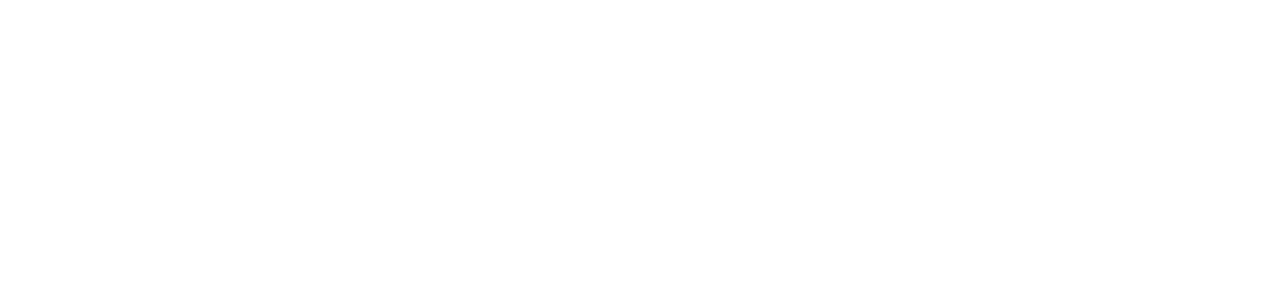
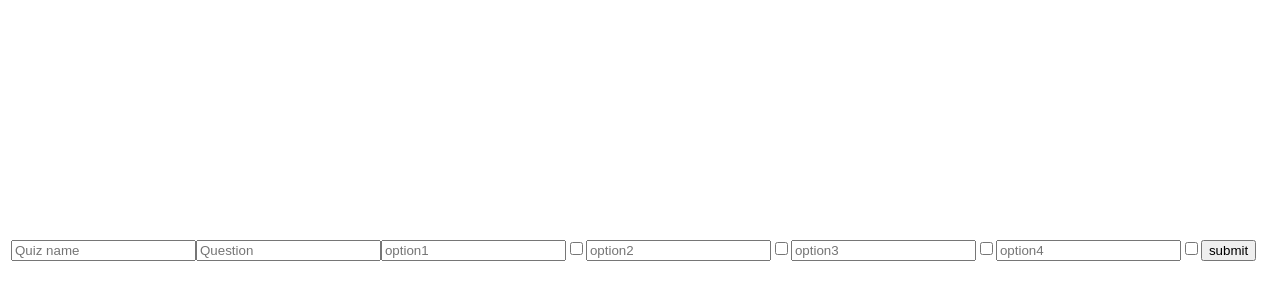
Before and after one commit to Vahagn0/quizApp, a React (Create React App) app in the folder FrontEnd/: page /super in a window 1280 px wide. Before the commit this address had no page. Shown: the part 146-446 px from the top of the page. Built offline with nearby package versions, Linux system fonts and the light colour scheme.

Commit message:
editing quiz app and adding super bar

```diff
--- a/FrontEnd/src/App.js
+++ b/FrontEnd/src/App.js
@@ -1,6 +1,7 @@
 import './App.css';
 import Question from './question';
 import SignUp from './signUp';
+import Super from './super';
 import {Route,Routes} from 'react-router-dom'
 import LogIn from './logIn';
 
@@ -11,7 +12,8 @@
       <Routes>
         <Route path='/quiz' element={<Question />} />
         <Route path='/' element={<SignUp />} />
-        <Route path="logIn" element={<LogIn />} />
+        <Route path="/logIn" element={<LogIn />} />
+        <Route path="/super" element={<Super />} />
       </Routes>
     </div>
   );
--- a/FrontEnd/src/answer.js
+++ b/FrontEnd/src/answer.js
@@ -1,14 +1,16 @@
 import { useState } from "react"
 import { useNavigate} from "react-router-dom"
 
-function Answers({questions}){
+function Answers({quiz}){
     const [score,setScore] = useState(0)
     const [index,setIndex] = useState(0)
     const [showScore,setShowScore] = useState(false)
     const navigate = useNavigate();
 
+    console.log(quiz,"quiz")
+
     const nextAnswer = (answer) => {
-            if(index === questions.length - 1){
+            if(index === quiz.length - 1){
                 setShowScore(true)
             }
             setIndex(index + 1)
@@ -21,8 +23,8 @@
     return(
         <div>
             {!showScore ? <>
-            <div className="questionDiv">{questions[index].question}</div>
-            {questions[index].answer.map(item => {
+            <div className="questionDiv">{quiz[index].question}</div>
+            {quiz[0].quizBody[index].answer.map(item => {
                    return(
                     <p className="answer" onClick={() => nextAnswer(item.isTrue)} key={item._id}>
                         {item.answerText}
@@ -31,7 +33,7 @@
                 }
             )
             }
-            <div className="numberDiv">{index + 1 + "/" + questions.length}</div>
+            <div className="numberDiv">{index + 1 + "/" + quiz.length}</div>
             </>  : <>
                 <div id="scoreDiv">{"your score is " + score }</div>
                 <button className="button" onClick={()=> window.location.reload()}> retry</button>
--- a/FrontEnd/src/logIn.js
+++ b/FrontEnd/src/logIn.js
@@ -11,7 +11,10 @@
 
     function checkPassword(){
 
-        fetch(`http://localhost:3001/logIn/${username}`)
+        if(username === "super"){
+            navigate("/super")
+        }else{
+            fetch(`http://localhost:3001/logIn/${username}`)
             .then((response) => response.json())
             .then((user) => {
                 if(user[0] === undefined){
@@ -22,6 +25,8 @@
                     setShow(true)
                 }
             })
+        }
+
     }
 
     return(
--- a/FrontEnd/src/question.js
+++ b/FrontEnd/src/question.js
@@ -3,20 +3,20 @@
 
 function Question(){
 
-  const [questions,setQuestions] = useState([])
+  const [quiz,setQuiz] = useState([])
 
      useEffect(()=>{
       fetch("http://localhost:3001").then(response => response.json())
         .then(response => {
-          setQuestions(response)
+          setQuiz(response)
       })
      },[])
 
     return (
       <div>
-        {questions.length &&
+        {quiz.length &&
           <div className='mainDiv'>
-            <Answers questions = {questions}/>
+            <Answers quiz = {quiz}/>
           </div>
         }
       </div>
--- a/FrontEnd/src/signUp.js
+++ b/FrontEnd/src/signUp.js
@@ -29,7 +29,7 @@
                         })
                         .then(function(){navigate("logIn")})
                         .catch(function(res){ console.log(res) })
-
+                        redirect("logIn")
                 }
             })
     }
@@ -46,7 +46,6 @@
                 }}></input>
                 <input type="password" placeholder="password" className="signUpFormChild" required onChange={(e)=>{
                     setPassword(e.target.value)
-                    console.log(password)
                 }}></input>
                 <button className="signUpFormChild">submit</button>
             </form>
--- /dev/null
+++ b/FrontEnd/src/super.js
@@ -0,0 +1,74 @@
+import { useState } from "react"
+
+function Super(){
+
+    const [question,setQuestion] = useState("")
+    const [quizName,setQuizName] = useState("")
+    const [option1,setOption1] = useState("")
+    const [option2,setOption2] = useState('')
+    const [option3,setOption3] = useState('')
+    const [option4,setOption4] = useState('')
+
+    function addQuestion(){
+        fetch("http://localhost:3001/super",
+        {
+            headers: {
+            'Content-Type': 'application/json'
+            },
+            method: "POST",
+            body: JSON.stringify({
+                quizName: quizName,
+                question: question,
+                option1: option1,
+                option2: option2,
+                option3: option3,
+                option4: option4
+            })
+        })
+        .then(function(){console.log("ok")})
+        .catch(function(res){ console.log(res) })
+    }
+
+    return(
+        <div>
+            <form onSubmit={(e)=>{
+                    e.preventDefault()
+                    addQuestion()
+                }}>
+                <input type="text" placeholder="Quiz name" required onChange={(e)=>{
+                    setQuizName(e.target.value)
+                }}></input>
+                <input type="text" placeholder="Question" required onChange={(e)=>{
+                    setQuestion(e.target.value)
+                }}></input>
+                {/* <form> */}
+                    <input type="text" placeholder="option1" required onChange={(e)=>{
+                        setOption1(e.target.value)
+                    }}></input>
+                    <input type="checkbox"></input>
+                {/* </form>
+                <form>  */}
+                    <input type="text" placeholder="option2" required onChange={(e)=>{
+                        setOption2(e.target.value)
+                    }}></input>
+                    <input type="checkbox"></input>
+                {/* </form>
+                <form> */}
+                    <input type="text" placeholder="option3" required onChange={(e)=>{
+                        setOption3(e.target.value)
+                    }}></input>
+                    <input type="checkbox"></input>
+                {/* </form>
+                <form> */}
+                    <input type="text" placeholder="option4" required onChange={(e)=>{
+                        setOption4(e.target.value)
+                    }}></input>
+                    <input type="checkbox"></input>
+                {/* </form> */}
+                <button>submit</button>
+            </form>
+        </div>
+    )
+}
+
+export default Super
```
Also changed, not shown: 1 other file (tests, documents, lock files or other folders).
